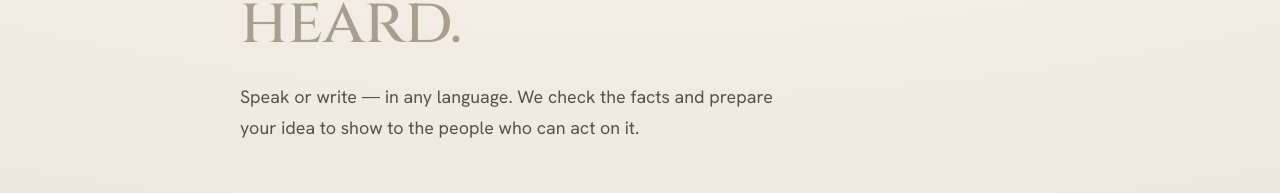
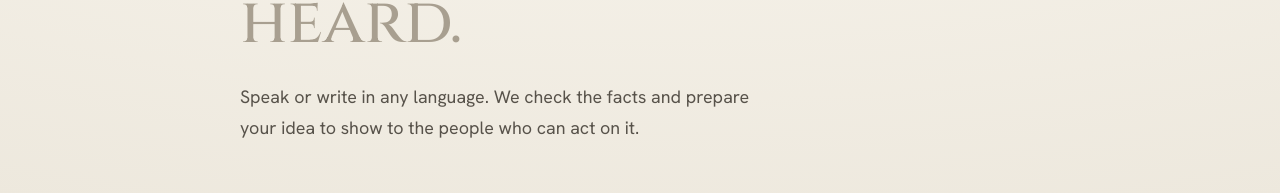
Before and after one commit to halodu59/agora, a React (Vite) app: page / in a window 1280 px wide. Shown: the part 324-517 px from the top of the page. Built offline with nearby package versions, Linux system fonts and the light colour scheme.

Commit message:
Update App.jsx

```diff
--- a/src/App.jsx
+++ b/src/App.jsx
@@ -307,7 +307,7 @@ export default function App() {
                 <span className="idle-title-muted">We'll help you be heard.</span>
               </h1>
               <p className="idle-desc">
-                Speak or write — in any language. We check the facts and prepare your
+                Speak or write in any language. We check the facts and prepare your
                 idea to show to the people who can act on it.
               </p>
             </div>
```
